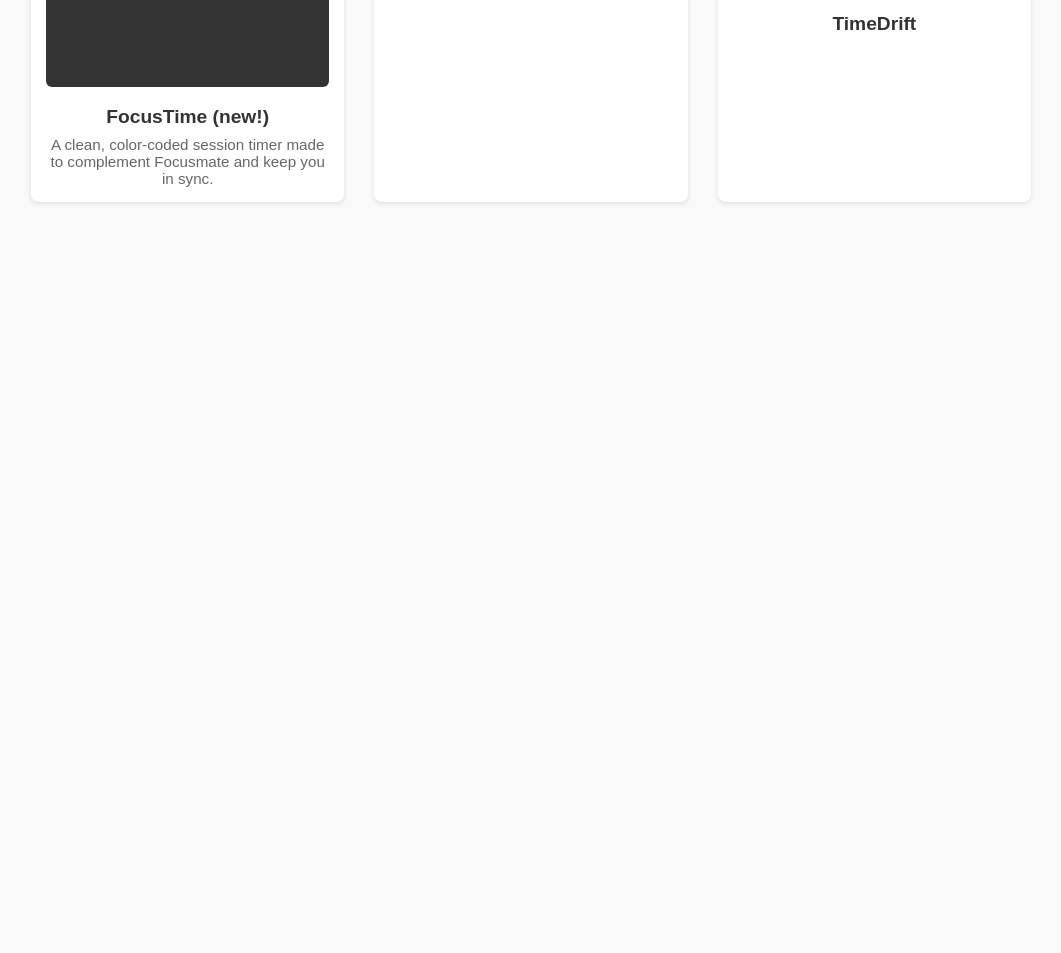
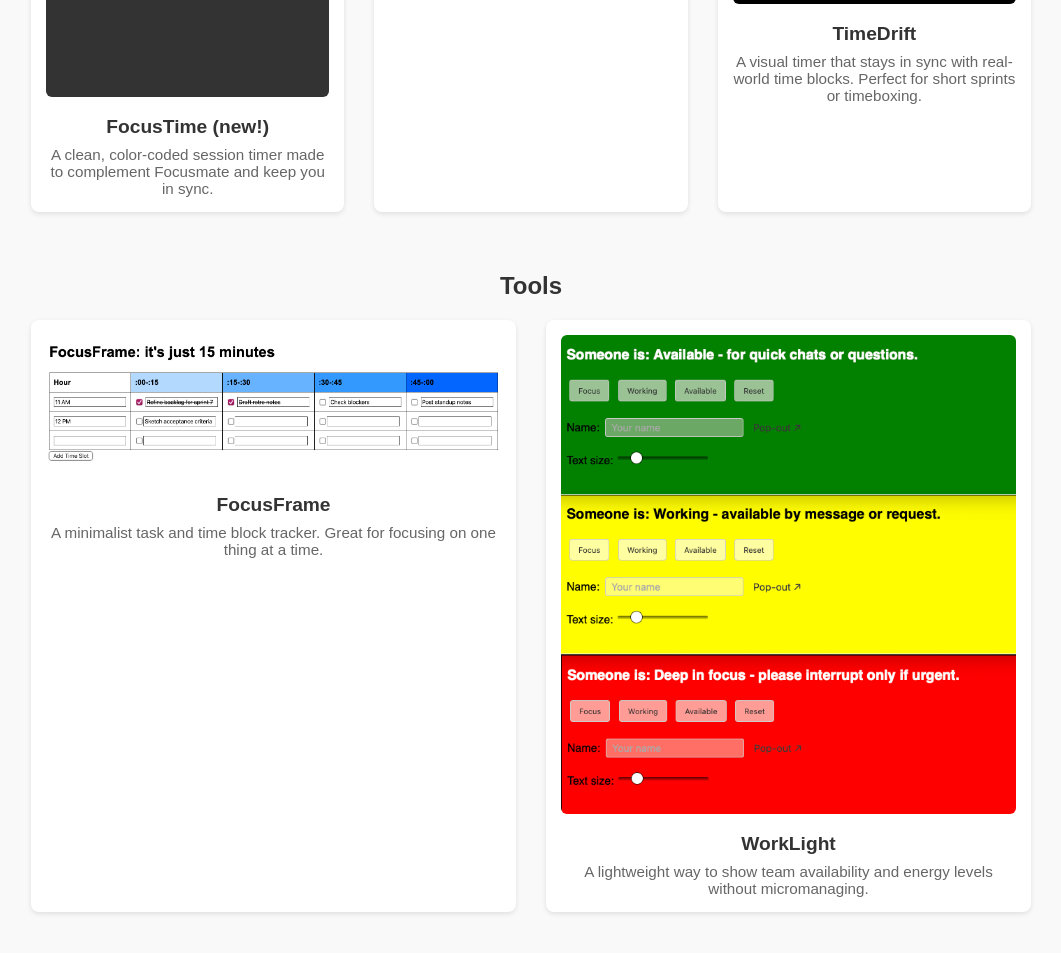
Before and after one commit to hellomynameisariel/flowtools, a plain HTML site: page index.html in a window 1280 px wide. Shown: the part 479-1432 px from the top of the page, without its empty margins (109-1170 px from the left). Before the commit the page ends 800 px from the top, so only its background shows below. Drawn offline with Linux system fonts and the light colour scheme.

Commit message:
Update index.html

```diff
--- a/index.html
+++ b/index.html
@@ -16,7 +16,7 @@
       margin-bottom: 10px;
     }
     h2 {
-      margin-top: 50px;
+      margin-top: 60px;
       margin-bottom: 20px;
     }
     .tool-grid {
@@ -24,7 +24,7 @@
       grid-template-columns: repeat(auto-fit, minmax(250px, 1fr));
       gap: 30px;
       max-width: 1000px;
-      margin: 0 auto 50px auto;
+      margin: 0 auto 60px auto;
     }
     .tool {
       background: white;
@@ -74,7 +74,31 @@
 
     <div class="tool">
       <a href="https://hellomynameisariel.github.io/timedrift/">
-        <img src="timedrift.png" alt="Timedrift">
+        <img src="timedrift.png" alt="TimeDrift">
       </a>
       <div class="tool-name">TimeDrift</div>
-      <div class="tool-description
+      <div class="tool-description">A visual timer that stays in sync with real-world time blocks. Perfect for short sprints or timeboxing.</div>
+    </div>
+  </div>
+
+  <h2>Tools</h2>
+  <div class="tool-grid">
+    <div class="tool">
+      <a href="https://hellomynameisariel.github.io/focusframe/focusframe.html">
+        <img src="focusframe.png" alt="FocusFrame">
+      </a>
+      <div class="tool-name">FocusFrame</div>
+      <div class="tool-description">A minimalist task and time block tracker. Great for focusing on one thing at a time.</div>
+    </div>
+
+    <div class="tool">
+      <a href="https://hellomynameisariel.github.io/worklight/">
+        <img src="worklight.png" alt="WorkLight">
+      </a>
+      <div class="tool-name">WorkLight</div>
+      <div class="tool-description">A lightweight way to show team availability and energy levels without micromanaging.</div>
+    </div>
+  </div>
+
+</body>
+</html>
```
